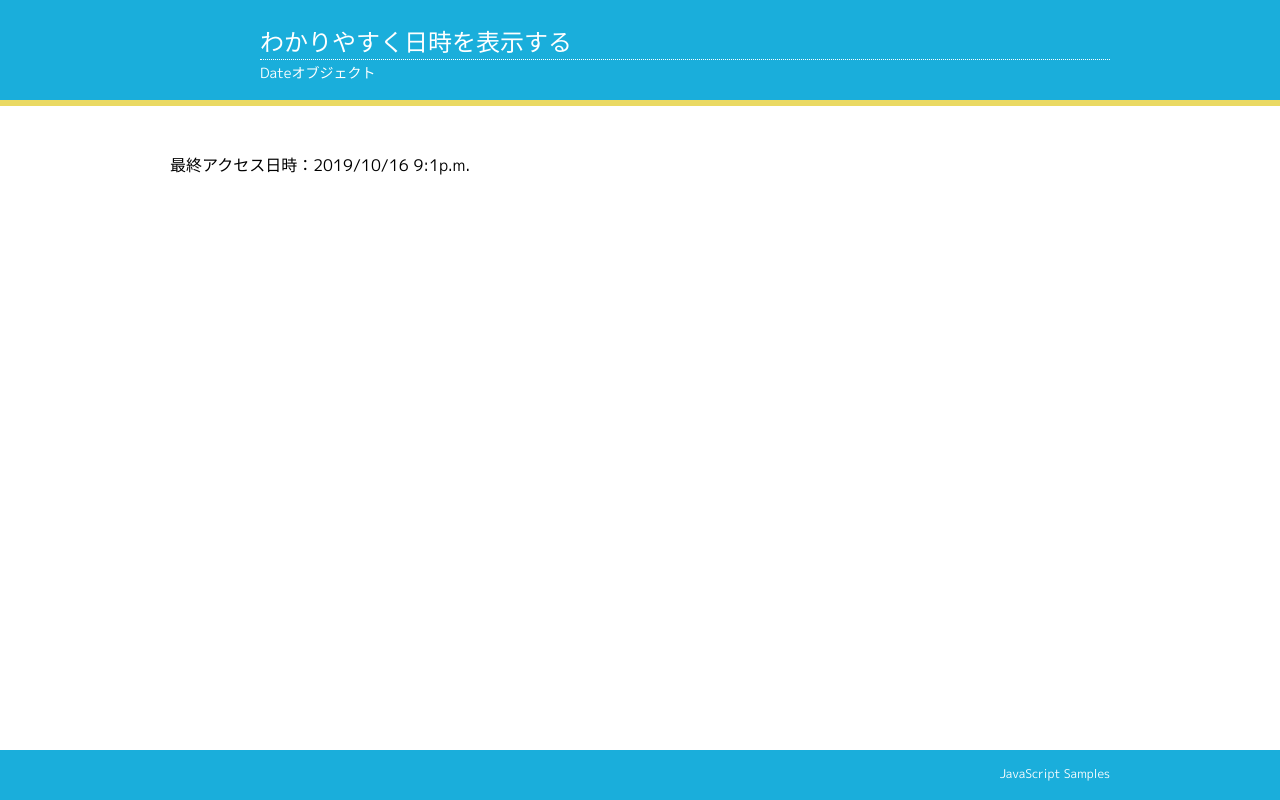
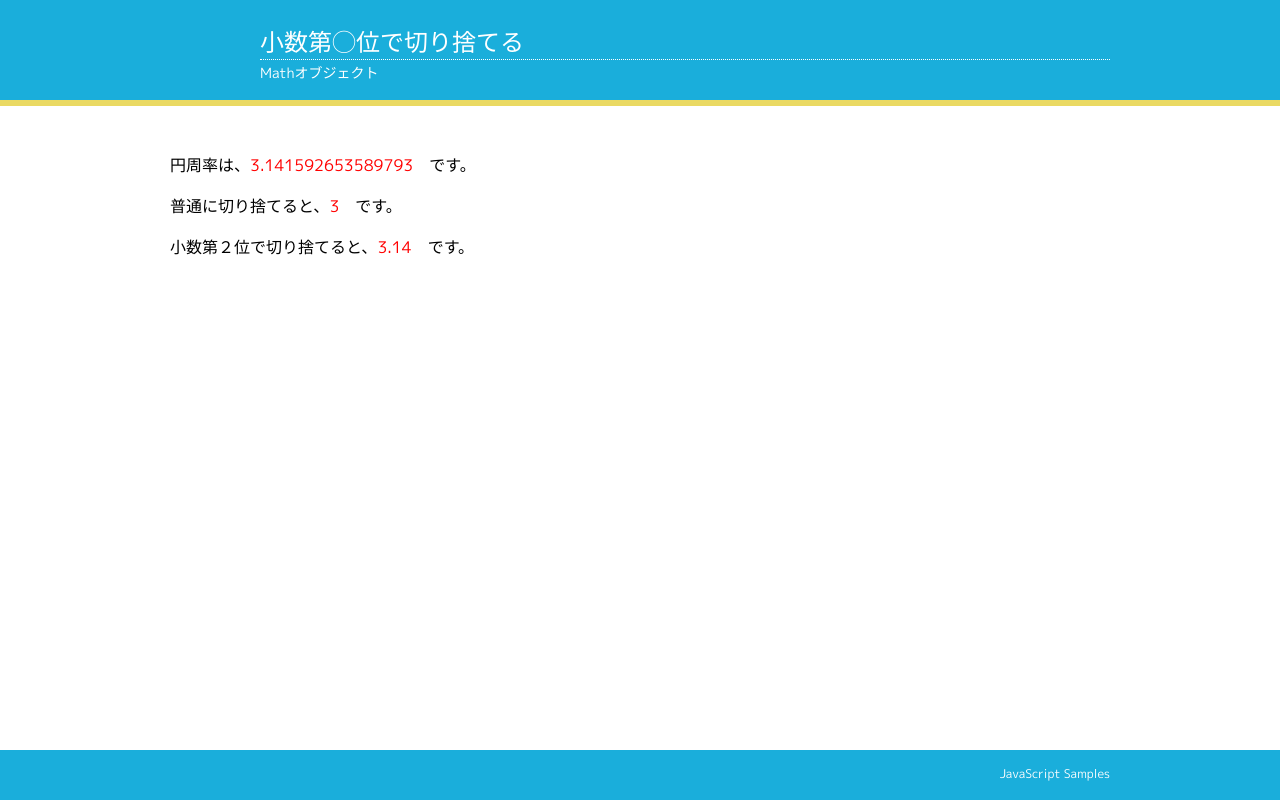
Before and after one commit to Serizawa1994/javascript, a plain HTML site: page sample.html in a window 1280 px wide. Drawn offline with Linux system fonts and the light colour scheme.

Commit message:
studying how to use Math Object on javascript

```diff
--- a/sample.html
+++ b/sample.html
@@ -7,18 +7,23 @@
 <link href="images/favicon.ico" rel="shortcut icon">
 <link href="https://fonts.googleapis.com/css?family=M+PLUS+1p:400,500" rel="stylesheet">
 <link href="sample.css" rel="stylesheet">
+<style>
+    span{color: #FF0000;}
+</style>
 </head>
 <body>
 <header>
 <div class="container">
-<h1>わかりやすく日時を表示する</h1>
-<h2>Dateオブジェクト</h2>
+<h1>小数第◯位で切り捨てる</h1>
+<h2>Mathオブジェクト</h2>
 </div><!-- /.container -->
 </header>
 <main>
 <div class="container">
 <section>
-    <p>最終アクセス日時：<span id="time"></span></p>
+    <p>円周率は、<span id="pi"></span>　です。</p>
+    <p>普通に切り捨てると、<span id="floor"></span>　です。</p>
+    <p>小数第２位で切り捨てると、<span id="output"></span>　です。</p>
 </section>
 </div><!-- /.container -->
 </main>
@@ -31,24 +36,15 @@
 
     'use strict';
 
-    const now = new Date();
-    const year = now.getFullYear();
-    const month = now.getMonth();
-    const date = now.getDate();
-    const hour = now.getHours();
-    const min = now.getMinutes();
+    document.getElementById('pi').textContent = Math.PI;
+    document.getElementById('floor').textContent = Math.floor(Math.PI);
 
-    let ampm = '';
-
-    if(hour > 12){
-        ampm = 'a.m.';
-    }else{
-        ampm = 'p.m.';
+    function point(num,digit){
+        const mover = 10 ** digit;
+        return Math.floor(num * mover) / mover;
     }
 
-    const output = `${year}/${month + 1}/${date} ${hour % 12}:${min}${ampm}`;
-    document.getElementById('time').textContent = output;
-
+    document.getElementById('output').textContent = point(Math.PI, 2);
 </script>
 </body>
 </html>
```
